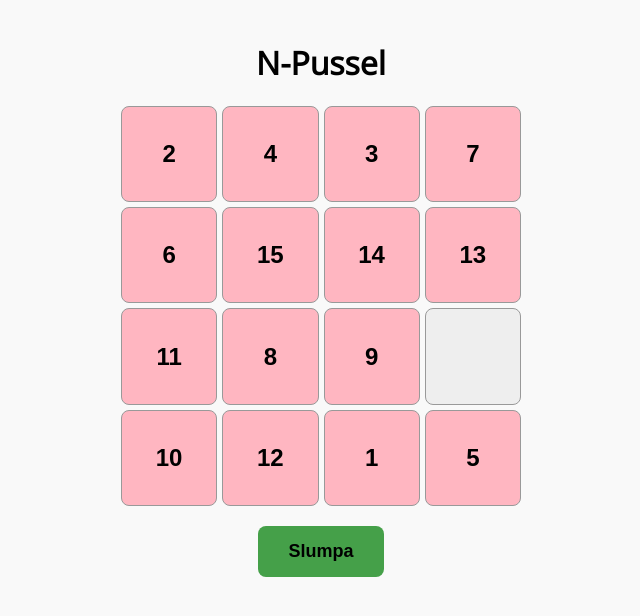
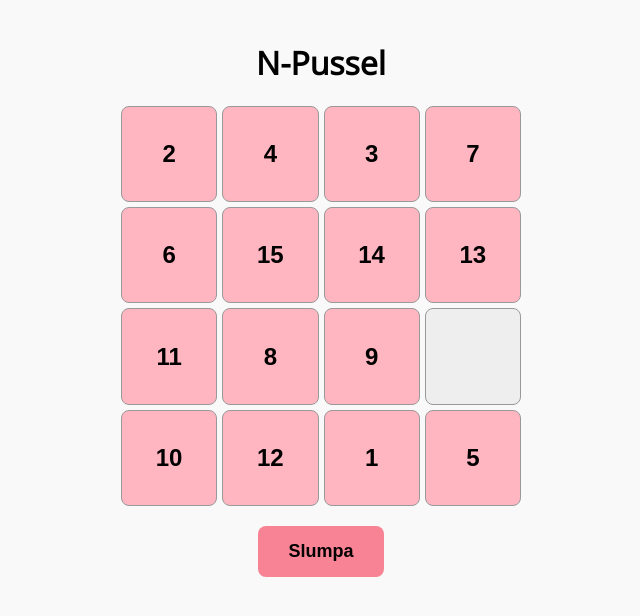
Before and after one commit to HannaGjothlen/n-pussel, a React (Create React App) app: page / in a window 1280 px wide. In both pictures the pointer is over the button "Slumpa". Shown: the top 616 px of the page, without its empty margins (319-959 px from the left). Built offline with nearby package versions, Linux system fonts and the light colour scheme.

Commit message:
Fixed hover color

```diff
--- a/src/App.css
+++ b/src/App.css
@@ -50,5 +50,5 @@
 }
 
 .shuffle-button:hover {
-  background-color: #45a049;
+  background-color: #f88394;
 }
```
